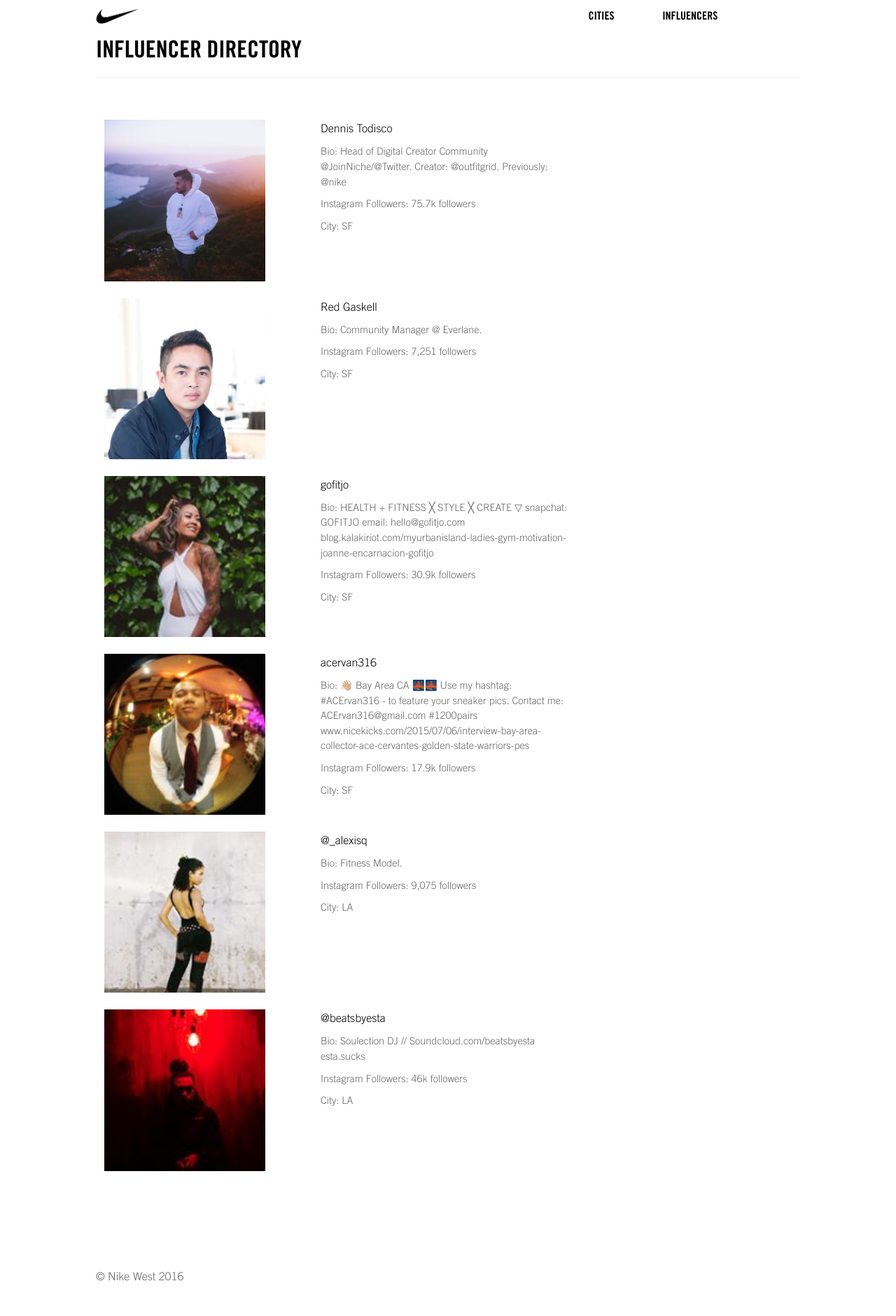
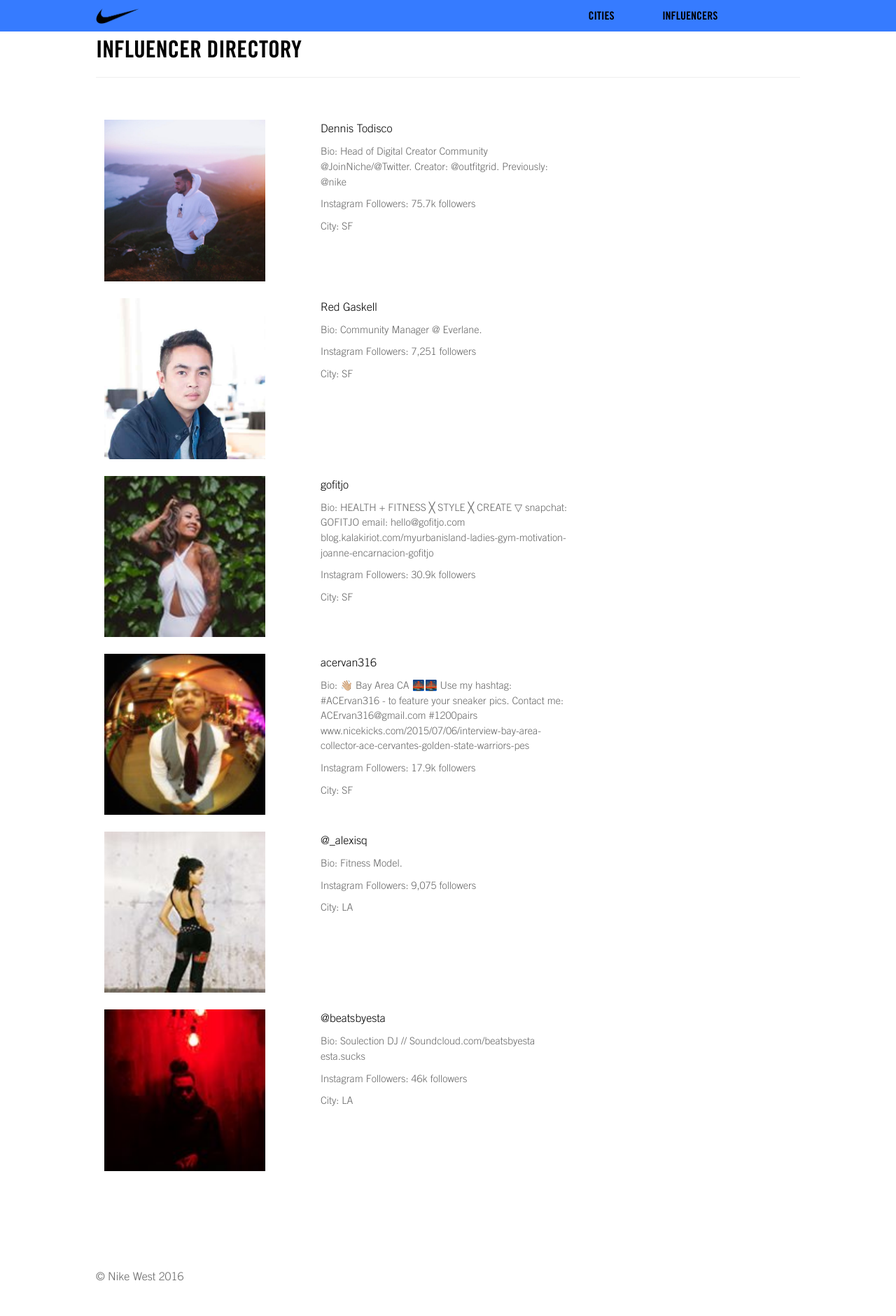
Before and after one commit to PHironaka/bream, a Jekyll site: the page built from influencers.markdown, in a window 1280 px wide. Shown: the whole page at 70% size. Built offline with Jekyll 4.4.1, drawn with Linux system fonts in a browser that asks for light colours; a script that is not in the unit is left out.

Commit message:
Updated Influencers

```diff
--- a/influencers.markdown
+++ b/influencers.markdown
@@ -1,6 +1,6 @@
 ---
 title: Influencers
 date: 2016-07-22 16:54:00 Z
-background-color: "#367bff"
+background_color: "#367bff"
 layout: influencer
 ---
```
